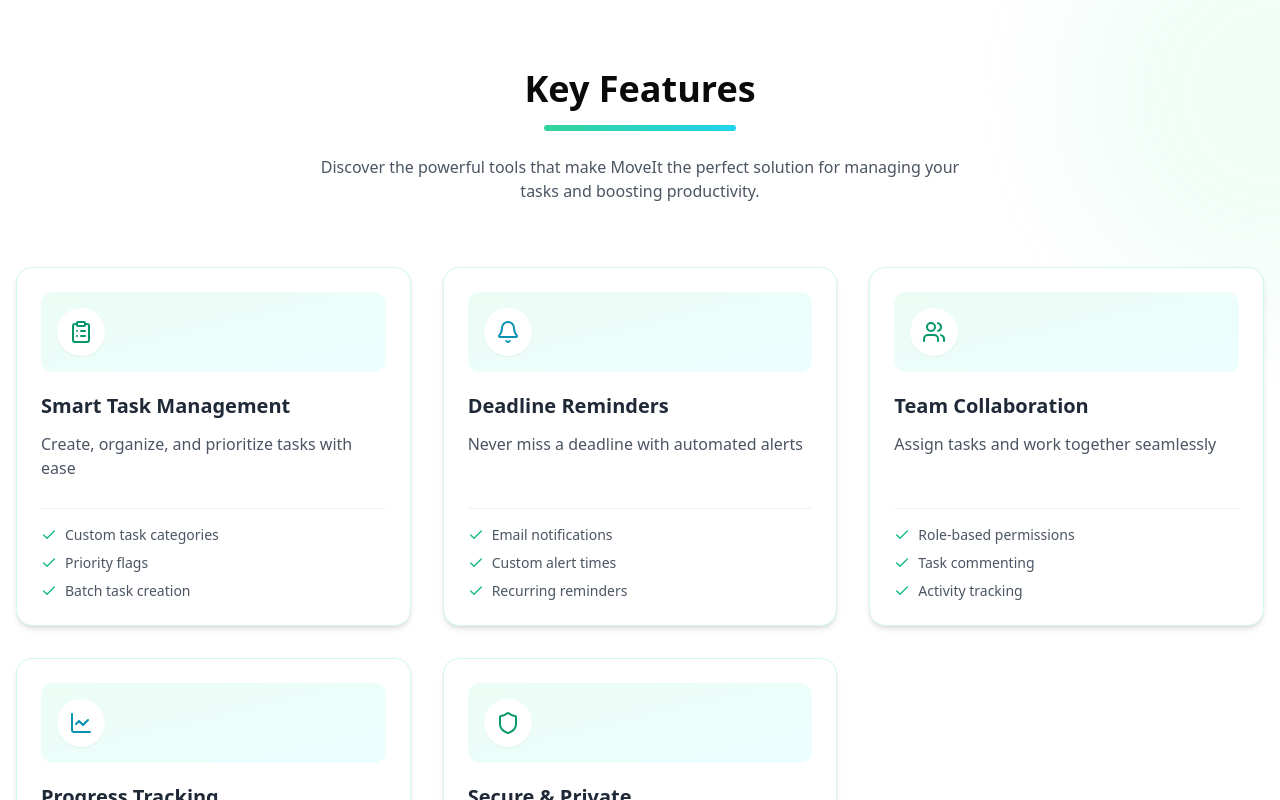
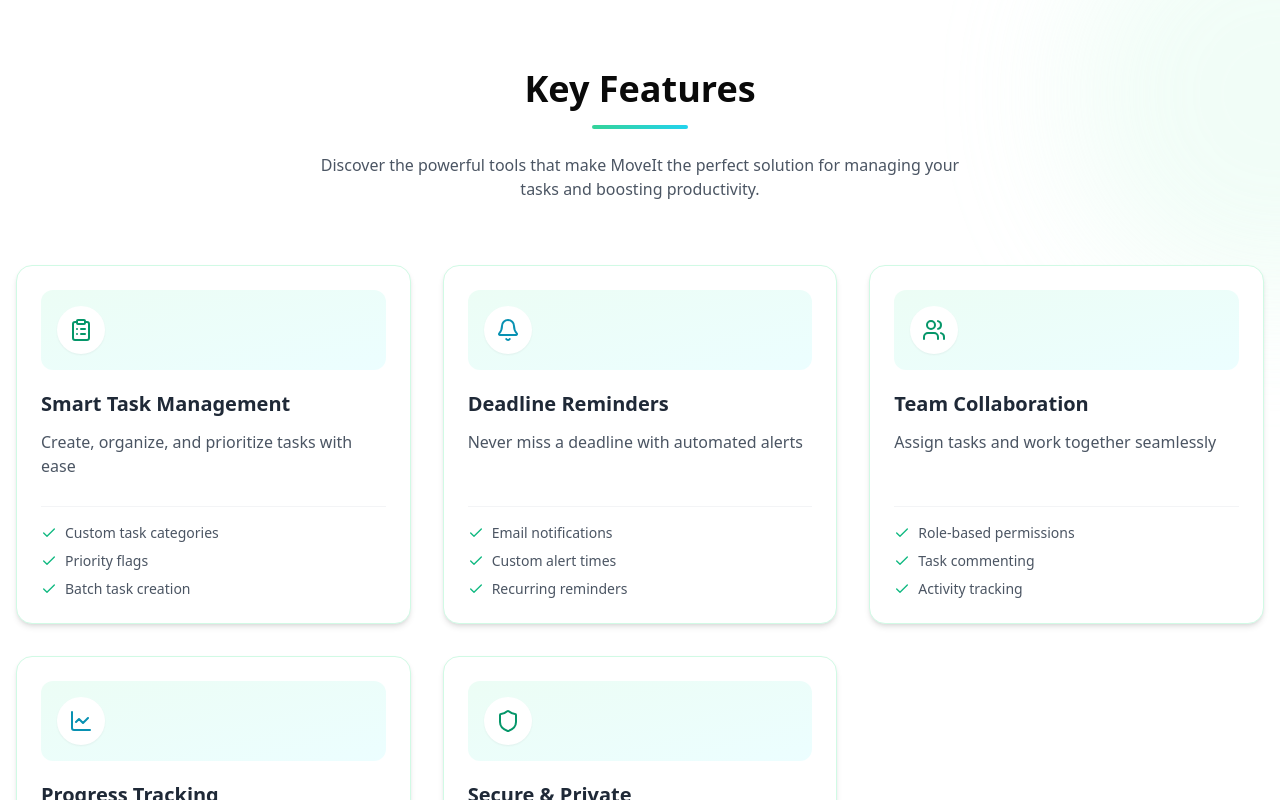
Before and after one commit to annick975/MoveIt_updated, a Next.js app: page / in a window 1280 px wide. Shown: the part 1060-1860 px from the top of the page. Built offline with nearby package versions, Linux system fonts and the light colour scheme.

Commit message:
Final touches

```diff
--- a/src/app/Home/HomeSections/features.tsx
+++ b/src/app/Home/HomeSections/features.tsx
@@ -160,7 +160,7 @@ const KeyFeatures: React.FC = () => {
           variants={titleVariants}
         >
           <h2 className="text-3xl md:text-4xl font-bold mb-4">Key Features</h2>
-          <div className="h-1.5 w-32 md:w-48 bg-gradient-to-r from-emerald-400 to-cyan-400 rounded-full mx-auto"></div>
+          <div className="h-1 w-24 bg-gradient-to-r from-emerald-400 to-cyan-400 rounded-full mx-auto mb-6"></div>
           <p className="mt-6 text-gray-600 max-w-2xl mx-auto">
             Discover the powerful tools that make MoveIt the perfect solution
             for managing your tasks and boosting productivity.
--- a/src/app/layout.tsx
+++ b/src/app/layout.tsx
@@ -14,8 +14,8 @@ const geistMono = localFont({
 });
 
 export const metadata: Metadata = {
-  title: "Create Next App",
-  description: "Generated by create next app",
+  title: "Move It",
+  description: "Your prior task manager",
 };
 
 export default function RootLayout({
```
